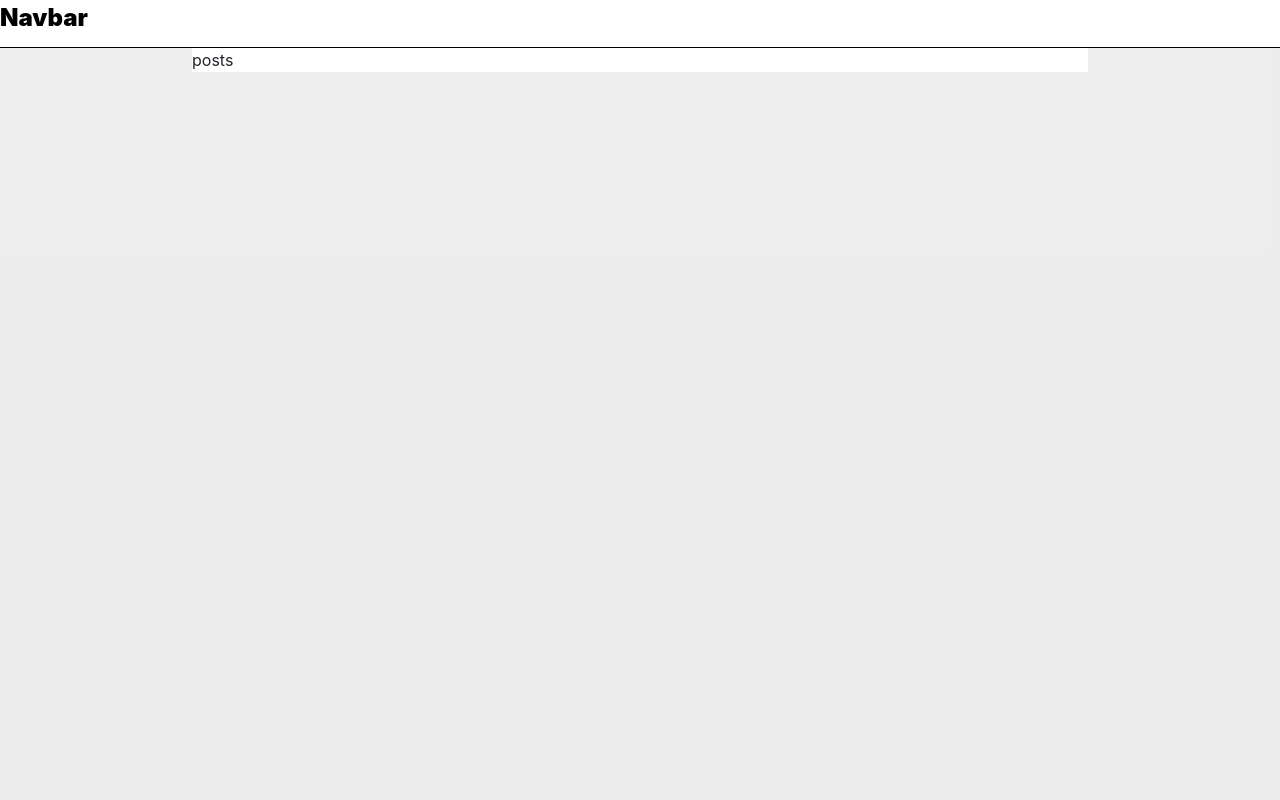
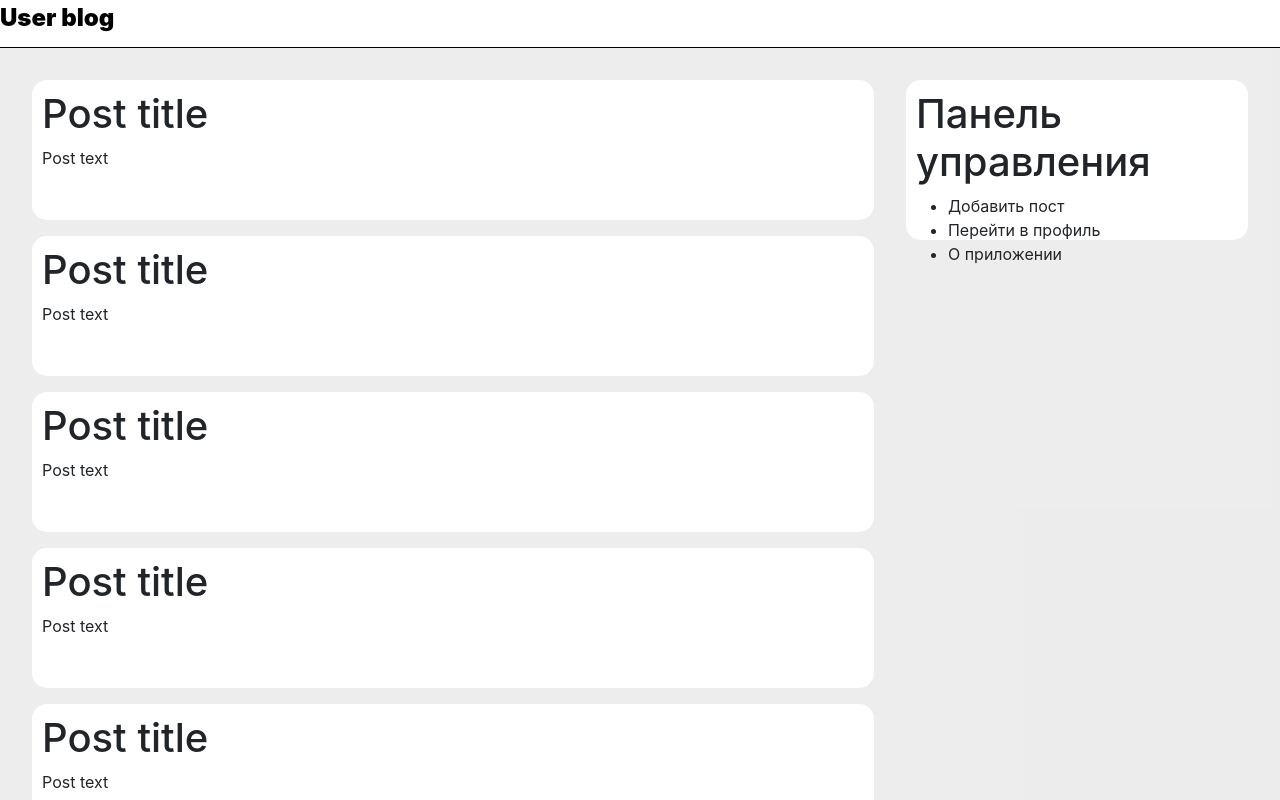
Before and after one commit to Qulllaia/user-blog-react, a React (Create React App) app: page /home in a window 1280 px wide. Shown: the top 800 px of the page. Built offline with nearby package versions, Linux system fonts and the light colour scheme; sample sign-in values are in the browser's storage.

Commit message:
home/panel/post

```diff
--- a/src/components/Home.tsx
+++ b/src/components/Home.tsx
@@ -1,11 +1,18 @@
 import "../css/Home.css";
+import { Panel } from "./Panel";
+import { Post } from "./Post";
 
 export const Home = () => {
   return (
     <div>
-      <div className="nav-bar">Navbar</div>
+      <div className="nav-bar">User blog</div>
       <div className="background">
-        <div className="posts">posts</div>
+        <div className="post-content">
+          {[...Array(10)].map((_: any, index: any) => (
+            <Post key={index}></Post>
+          ))}
+        </div>
+        <Panel></Panel>
       </div>
     </div>
   );
--- /dev/null
+++ b/src/components/Panel.tsx
@@ -0,0 +1,13 @@
+import "../css/Panel.css";
+export const Panel = () => {
+  return (
+    <div className="panel">
+      <h1>Панель управления</h1>
+      <ul>
+        <li>Добавить пост</li>
+        <li>Перейти в профиль</li>
+        <li>О приложении</li>
+      </ul>
+    </div>
+  );
+};
--- /dev/null
+++ b/src/components/Post.tsx
@@ -0,0 +1,11 @@
+import "../css/Post.css";
+
+export const Post = () => {
+  return (
+    <div className="posts">
+      <h1>Post title</h1>
+      <p>Post text</p>
+      <img alt=""></img>
+    </div>
+  );
+};
--- a/src/css/Home.css
+++ b/src/css/Home.css
@@ -14,13 +14,14 @@
 }
 
 .background {
+  padding-top: 4rem;
   position: absolute;
   background-color: rgba(194, 194, 194, 0.204);
-  height: 100vh;
+  height: max-content;
   width: 100%;
+  display: flex;
+  flex-direction: row;
 }
-.posts {
-  margin-top: 3rem;
-  background-color: rgb(255, 255, 255);
-  margin-inline: 12rem;
+.post-content {
+  width: 80%;
 }
--- /dev/null
+++ b/src/css/Panel.css
@@ -0,0 +1,9 @@
+.panel {
+  width: 30%;
+  height: 10rem;
+  margin-top: 1rem;
+  margin-right: 2rem;
+  background-color: rgb(255, 255, 255);
+  border-radius: 15px;
+  padding: 10px;
+}
--- /dev/null
+++ b/src/css/Post.css
@@ -0,0 +1,8 @@
+.posts {
+  margin-top: 1rem;
+  background-color: rgb(255, 255, 255);
+  margin-left: 2rem;
+  margin-right: 2rem;
+  border-radius: 15px;
+  padding: 10px;
+}
```
